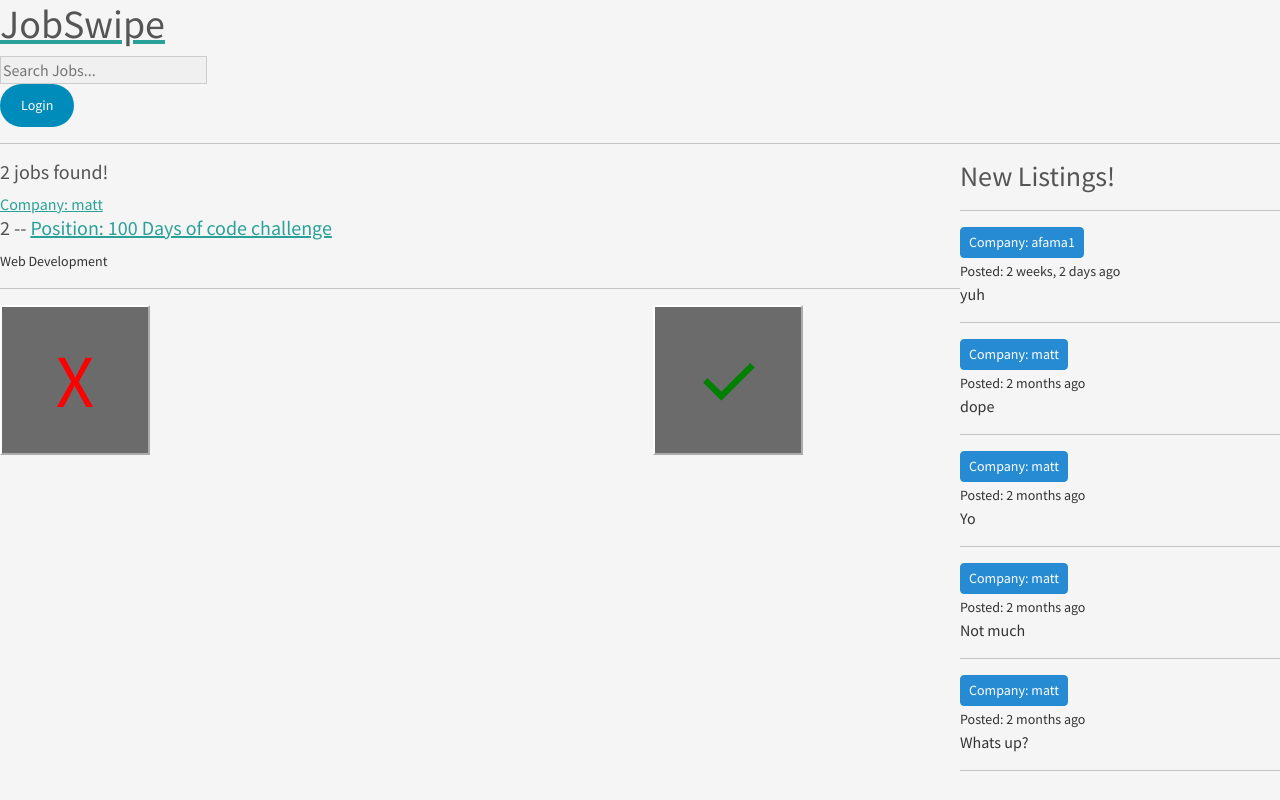
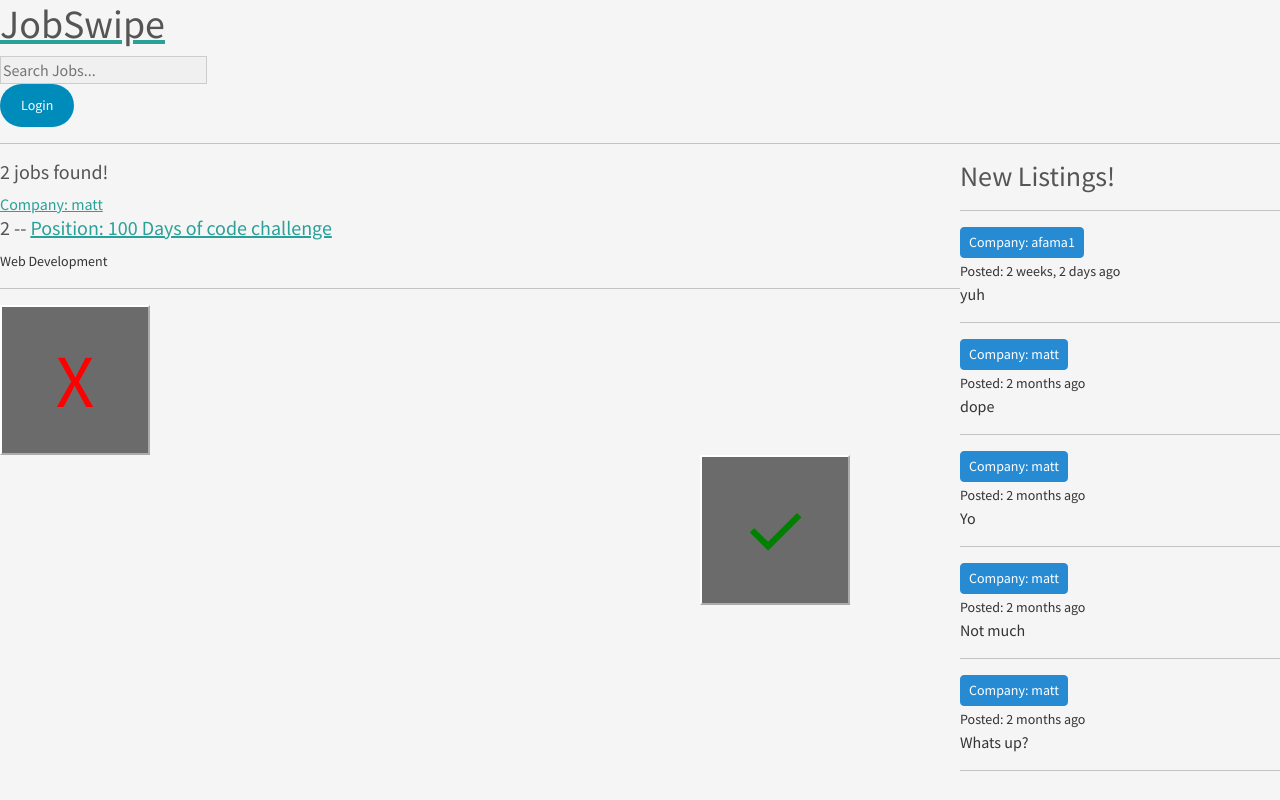
Before and after one commit to Ben-Cariello/ITSC3155Group, a Django app: page / in a window 1280 px wide. Run offline with Django 5.2, Linux system fonts and the light colour scheme; data comes from the database, SQL or seed files in the repository.

Commit message:
Update css

```diff
--- a/DjangoTutorial-main/studybud/base/templates/base/job_list.html
+++ b/DjangoTutorial-main/studybud/base/templates/base/job_list.html
@@ -18,7 +18,7 @@
 }
 
 #rightButton {
-    margin-left: 250px;
+    margin-left: 700px;
     color: green;
 }
 #rightButton:hover{
```
